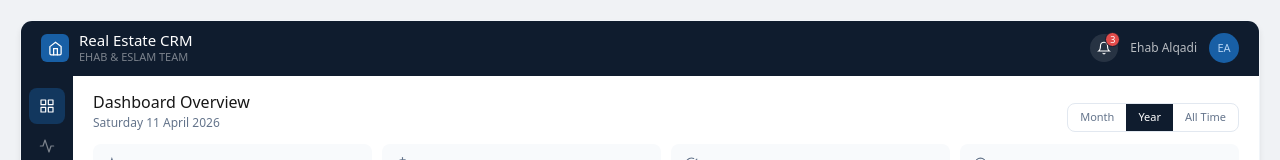
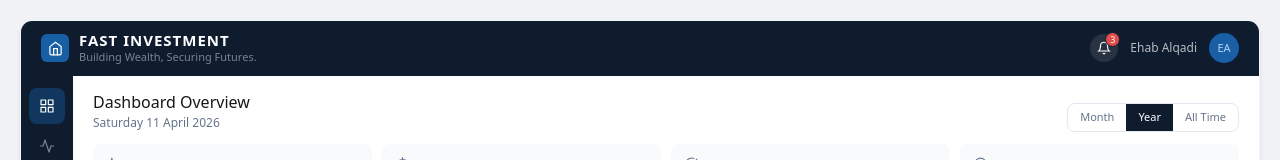
Before and after one commit to ehabalqadi001-lang/Real-estate-CRM-Manager-, a Next.js app: page /dashboard in a window 1280 px wide. Shown: the top 160 px of the page. Built offline with nearby package versions, Linux system fonts and the light colour scheme.

Commit message:
Update brand name to FAST INVESTMENT and add slogan

```diff
--- a/src/app/dashboard/page.tsx
+++ b/src/app/dashboard/page.tsx
@@ -148,9 +148,9 @@ export default function MainDashboard() {
               <svg viewBox="0 0 24 24"><path d="M3 9l9-7 9 7v11a2 2 0 0 1-2 2H5a2 2 0 0 1-2-2z"/><polyline points="9 22 9 12 15 12 15 22"/></svg>
             </div>
             <div>
-              <div className="topbar-title">Real Estate CRM</div>
-              <div className="topbar-sub">EHAB & ESLAM TEAM</div>
-            </div>
+  <div className="topbar-title" style={{ letterSpacing: '1px', fontWeight: '600' }}>FAST INVESTMENT</div>
+  <div className="topbar-sub">Building Wealth, Securing Futures.</div>
+</div>
           </div>
           <div className="topbar-right">
             <div className="notif-wrap">
```
